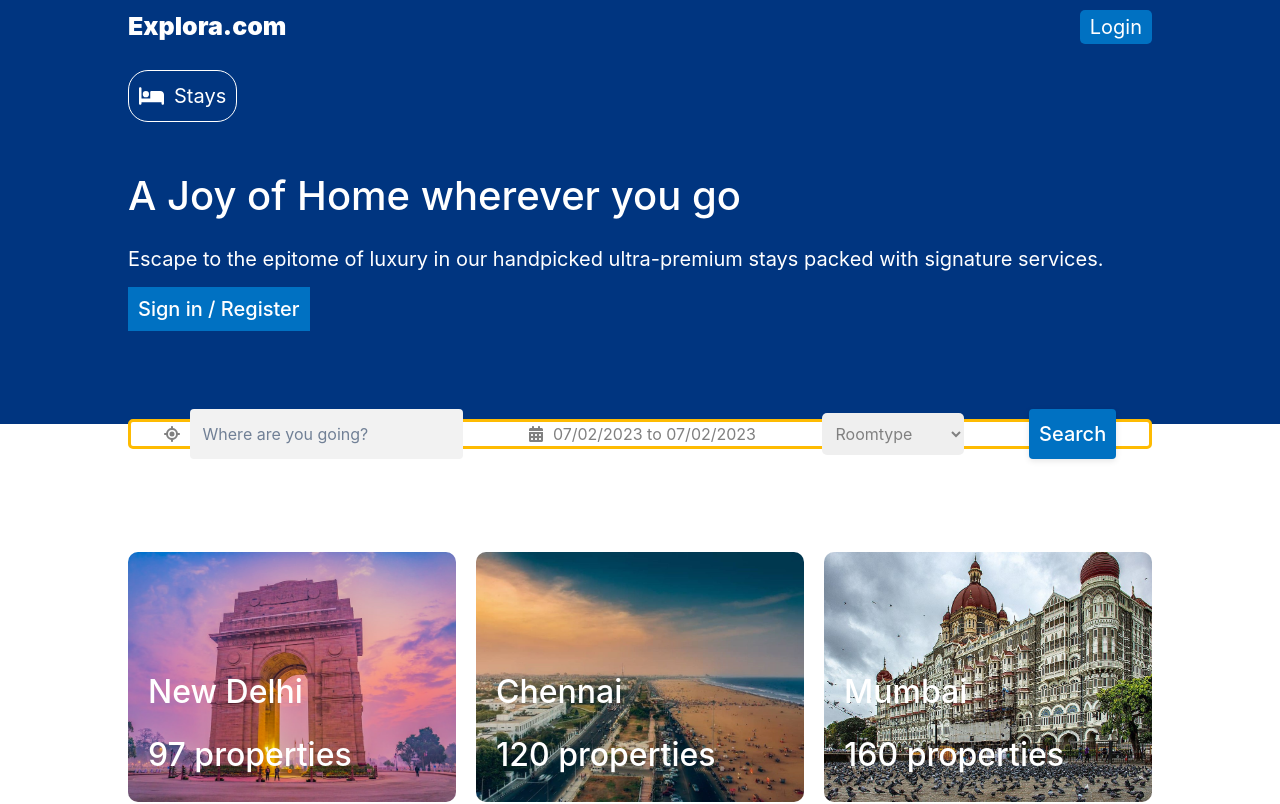
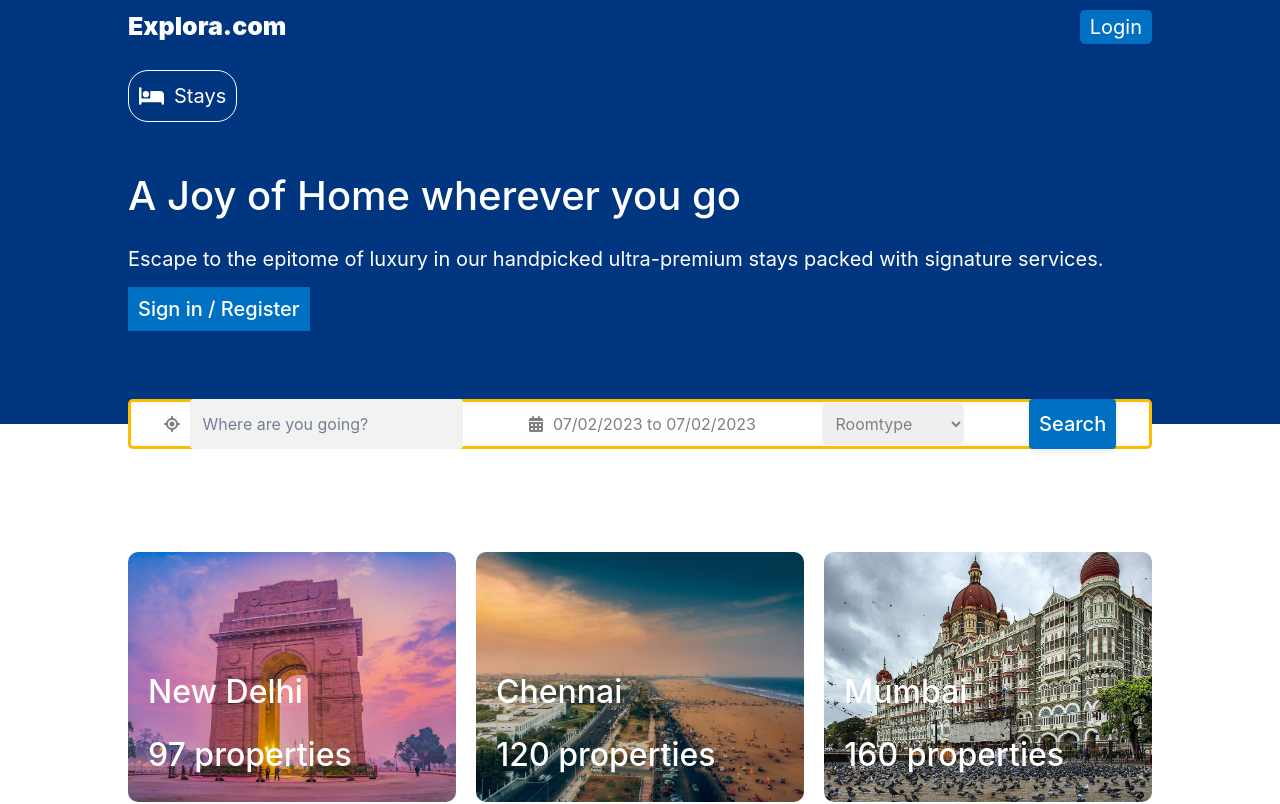
Before and after one commit to iamneo-production/e0f2157d-8d8a-4161-b811-3a174bfda577, a React (Create React App) app in the folder reactapp/: page / in a window 1280 px wide. Shown: the top 804 px of the page. Built offline with nearby package versions, Linux system fonts and the light colour scheme.

Commit message:
searchbar updated

```diff
--- a/reactapp/src/components/header/header.css
+++ b/reactapp/src/components/header/header.css
@@ -66,7 +66,7 @@
 
 
   .headerSearch {
-    height: 30px;
+    height: 50px;
     background-color: white;
     border: 3px solid #febb02;
     display: flex;
```
